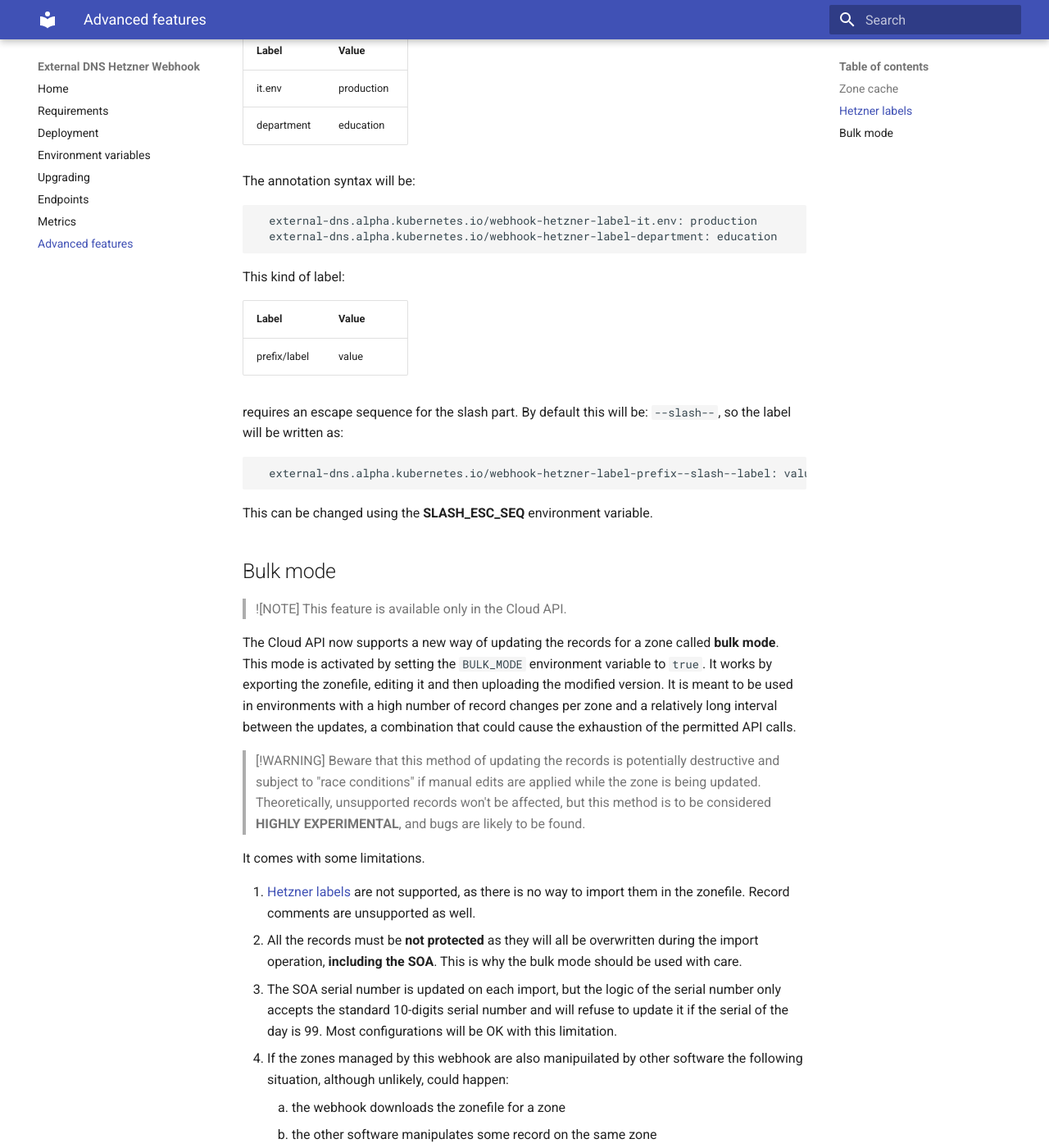
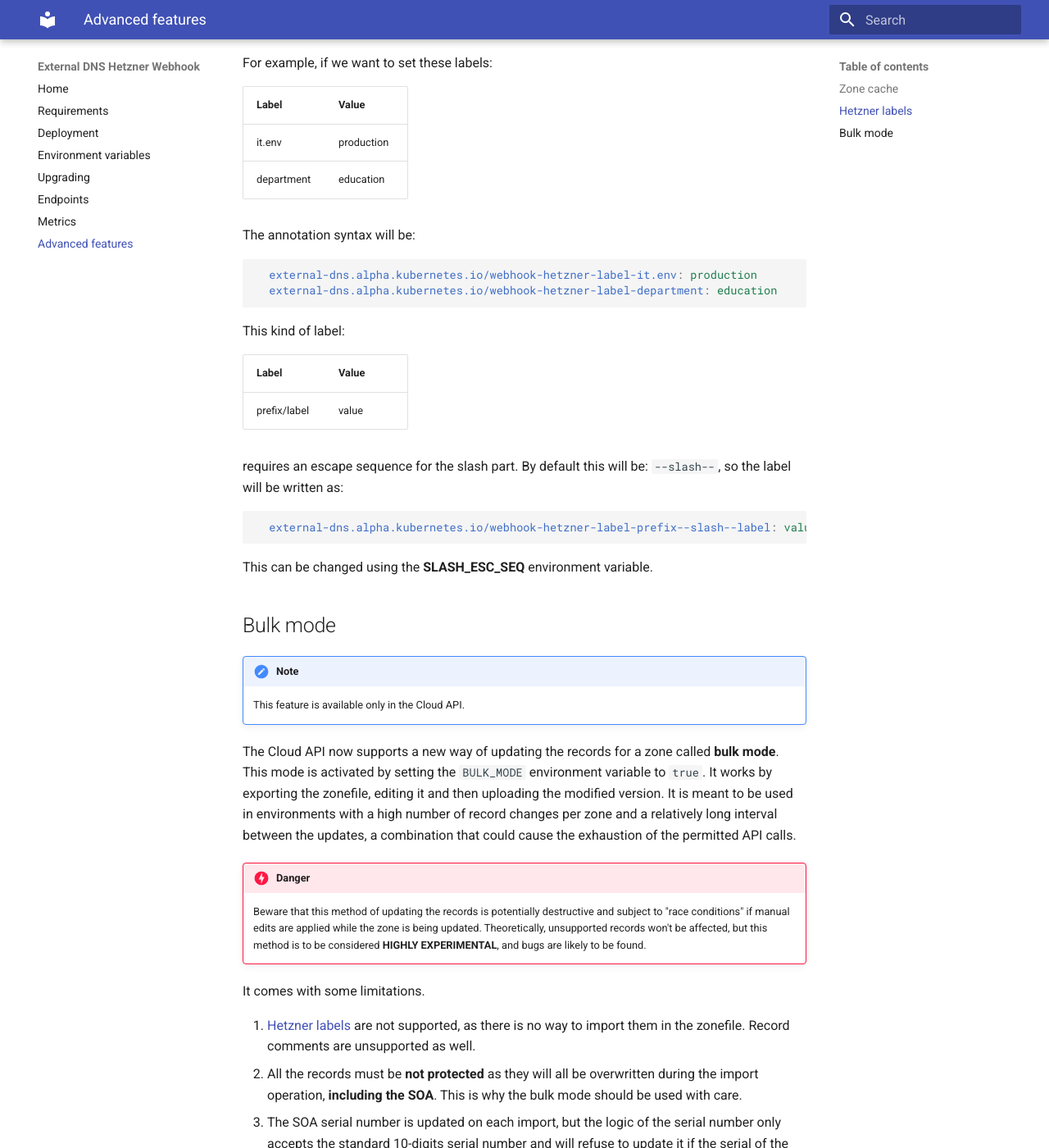
Before and after one commit to mconfalonieri/external-dns-hetzner-webhook, an MkDocs documentation site: the page built from docs/advanced-features.md, in a window 1280 px wide and 1400 px high, scrolled down 836 px. Shown: the whole window at 82% size. Built offline with MkDocs 1.6.1 and Material for MkDocs 9.7.7, drawn with Linux system fonts in a browser that asks for light colours; the version menu is left out; some of the changed text lies outside the part shown.

```diff
--- a/docs/advanced-features.md
+++ b/docs/advanced-features.md
@@ -13,8 +13,8 @@ zones will be reloaded every time the webhook is called by ExternalDNS.
 
 ## Hetzner labels
 
-> ![NOTE]
-> This feature is available only in the Cloud API.
+!!! note
+    This feature is available only in the Cloud API.
 
 Hetzner labels are supported from version **0.8.0** as provider-specific
 annotations. This feature has some additional requirements to work properly:
@@ -58,8 +58,8 @@ This can be changed using the **SLASH_ESC_SEQ** environment variable.
 
 ## Bulk mode
 
-> ![NOTE]
-> This feature is available only in the Cloud API.
+!!! note
+    This feature is available only in the Cloud API.
 
 The Cloud API now supports a new way of updating the records for a zone called
 **bulk mode**. This mode is activated by setting the `BULK_MODE` environment
@@ -69,12 +69,12 @@ high number of record changes per zone and a relatively long interval between
 the updates, a combination that could cause the exhaustion of the permitted API
 calls.
 
-> [!WARNING]
-> Beware that this method of updating the records is potentially destructive
-> and subject to "race conditions" if manual edits are applied while the zone
-> is being updated. Theoretically, unsupported records won't be affected, but
-> this method is to be considered **HIGHLY EXPERIMENTAL**, and bugs are likely
-> to be found.
+!!! danger
+    Beware that this method of updating the records is potentially destructive
+    and subject to "race conditions" if manual edits are applied while the zone
+    is being updated. Theoretically, unsupported records won't be affected, but
+    this method is to be considered **HIGHLY EXPERIMENTAL**, and bugs are likely
+    to be found.
 
 It comes with some limitations.
 
--- a/mkdocs.yaml
+++ b/mkdocs.yaml
@@ -17,6 +17,11 @@ nav:
   - Metrics: metrics.md
   - Advanced features: advanced-features.md
 
+markdown_extensions:
+  - admonition
+  - pymdownx.details
+  - pymdownx.superfences
+
 extra:
   version:
     provider: mike
```
Also changed, not shown: docs/deployment.md (+2 -2 lines), docs/environment-variables.md (+4 -3 lines), docs/upgrading.md (+7 -7 lines).
